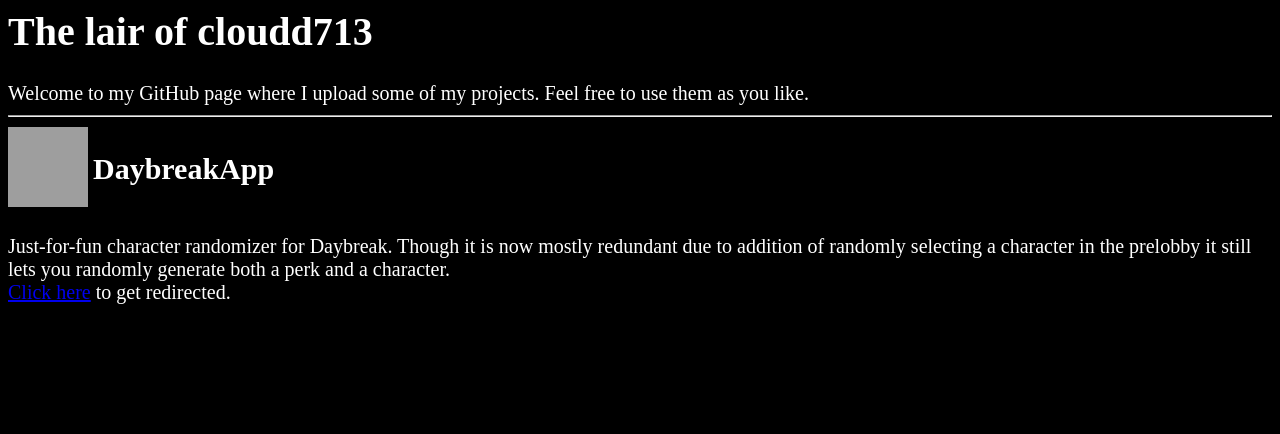
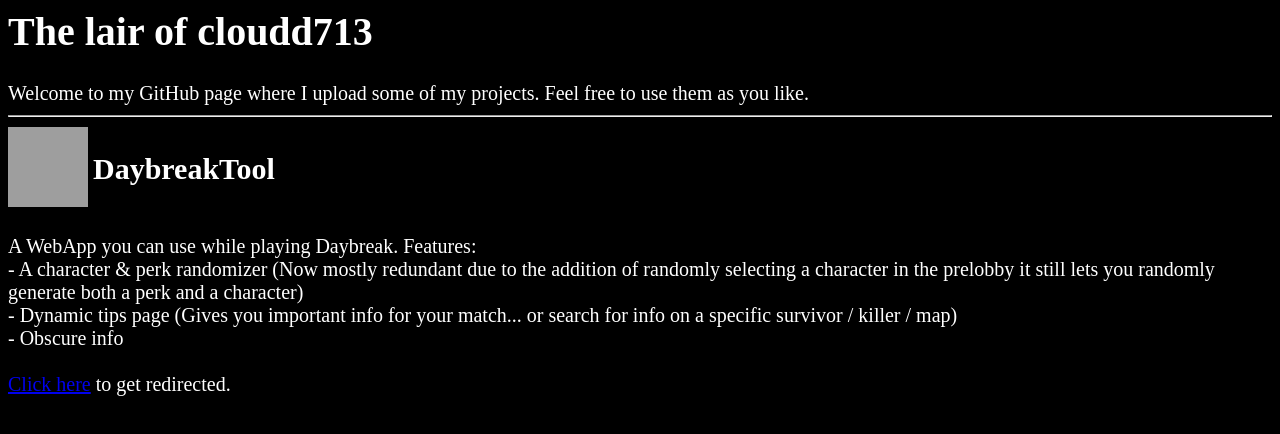
Before and after one commit to deceivingseagull/deceivingseagull.github.io, a plain HTML site: page index.html in a window 1280 px wide. Drawn offline with Linux system fonts and the light colour scheme; grey boxes are pictures that could not be loaded.

Commit message:
Update index.html

```diff
--- a/index.html
+++ b/index.html
@@ -24,13 +24,16 @@
     <br><hr>
 
     <section>
-        <img src="https://cloudd713.github.io/daybreakapp/resources/icon.png" style="display:inline-block; width:80px; height:80px"> <h2 style="display: inline-block; vertical-align: top;">DaybreakApp</h2>
+        <img src="https://cloudd713.github.io/daybreaktool/resources/icon.png" style="display:inline-block; width:80px; height:80px"> <h2 style="display: inline-block; vertical-align: top;">DaybreakTool</h2>
     </section>
 
     <br>
-    Just-for-fun character randomizer for Daybreak. Though it is now mostly redundant due to addition of randomly selecting a character in the prelobby it still lets you randomly generate both a perk and a character.
+    A WebApp you can use while playing Daybreak. Features:<br>
+    - A character & perk randomizer (Now mostly redundant due to the addition of randomly selecting a character in the prelobby it still lets you randomly generate both a perk and a character)<br>
+    - Dynamic tips page (Gives you important info for your match... or search for info on a specific survivor / killer / map)<br>
+    - Obscure info<br>
     <br>
-    <a href="https://cloudd713.github.io/daybreakapp/index.html">Click here</a> to get redirected.
+    <a href="https://cloudd713.github.io/daybreaktool/index.html">Click here</a> to get redirected.
 
   </body>
 </html>
```
